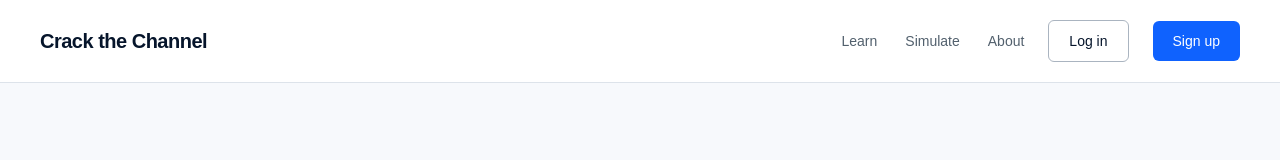
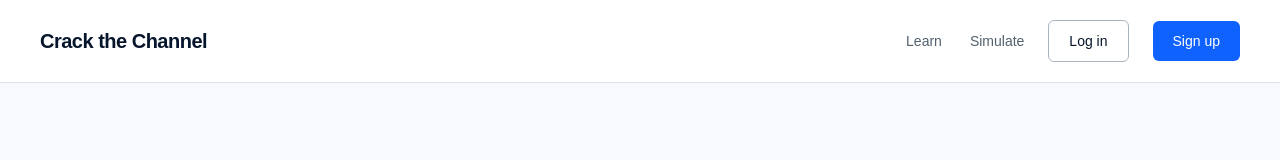
Before and after one commit to mackenzieselleck/crack-the-channel-capstone-team87, a Next.js app in the folder my-app/: page / in a window 1280 px wide. Shown: the top 160 px of the page. Built offline with nearby package versions, Linux system fonts and the light colour scheme; a web font is replaced by a local one.

Commit message:
fix(nav): remove unused About navigation link

```diff
--- a/my-app/app/page.tsx
+++ b/my-app/app/page.tsx
@@ -29,12 +29,6 @@ export default function Home() {
                 Simulate
               </a>
 
-              <a
-                href="#about"
-                className="text-sm font-medium text-[#52606D] transition hover:text-[#0F62FE]"
-              >
-                About
-              </a>
             </div>
 
             <Link
```
